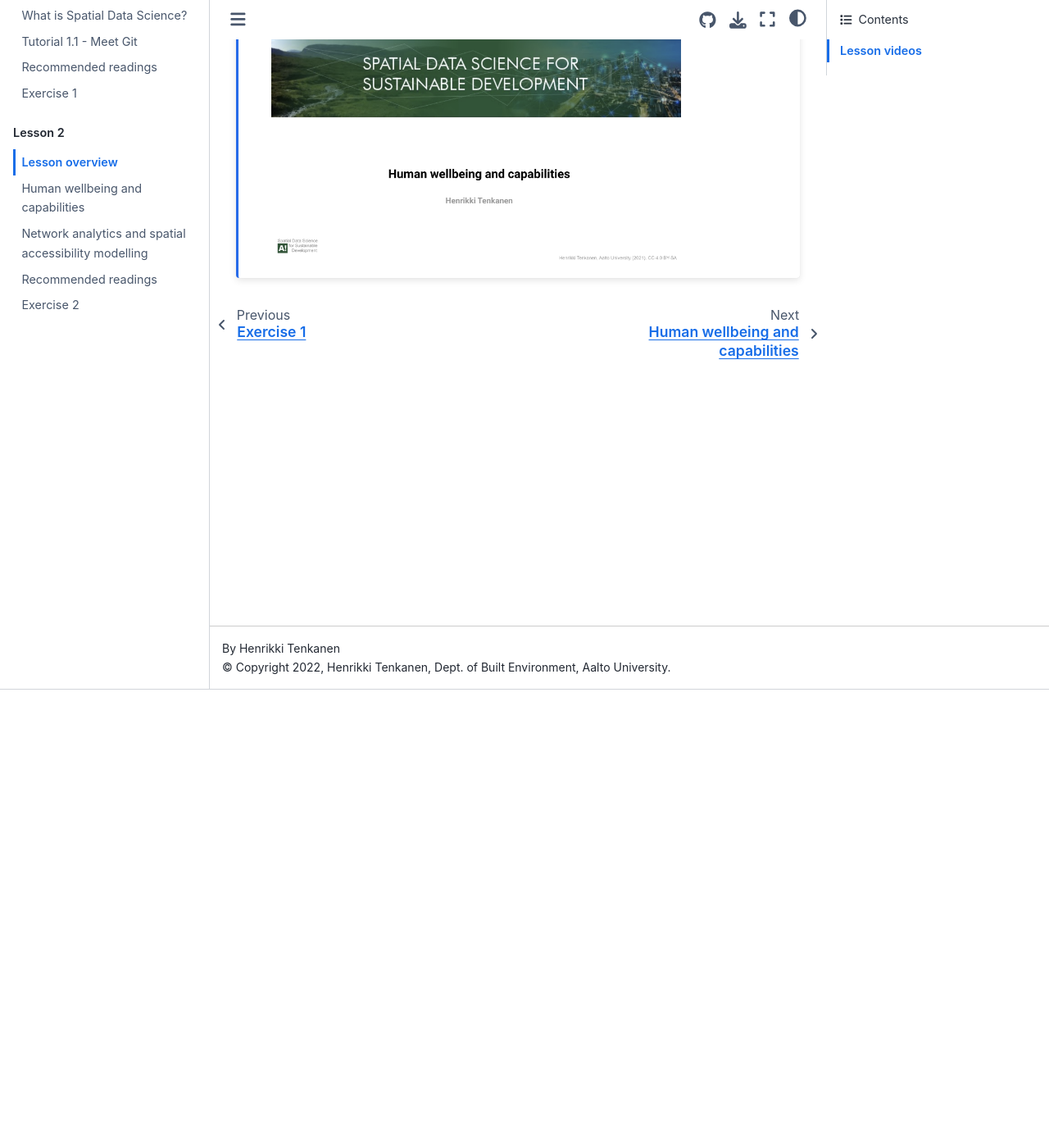
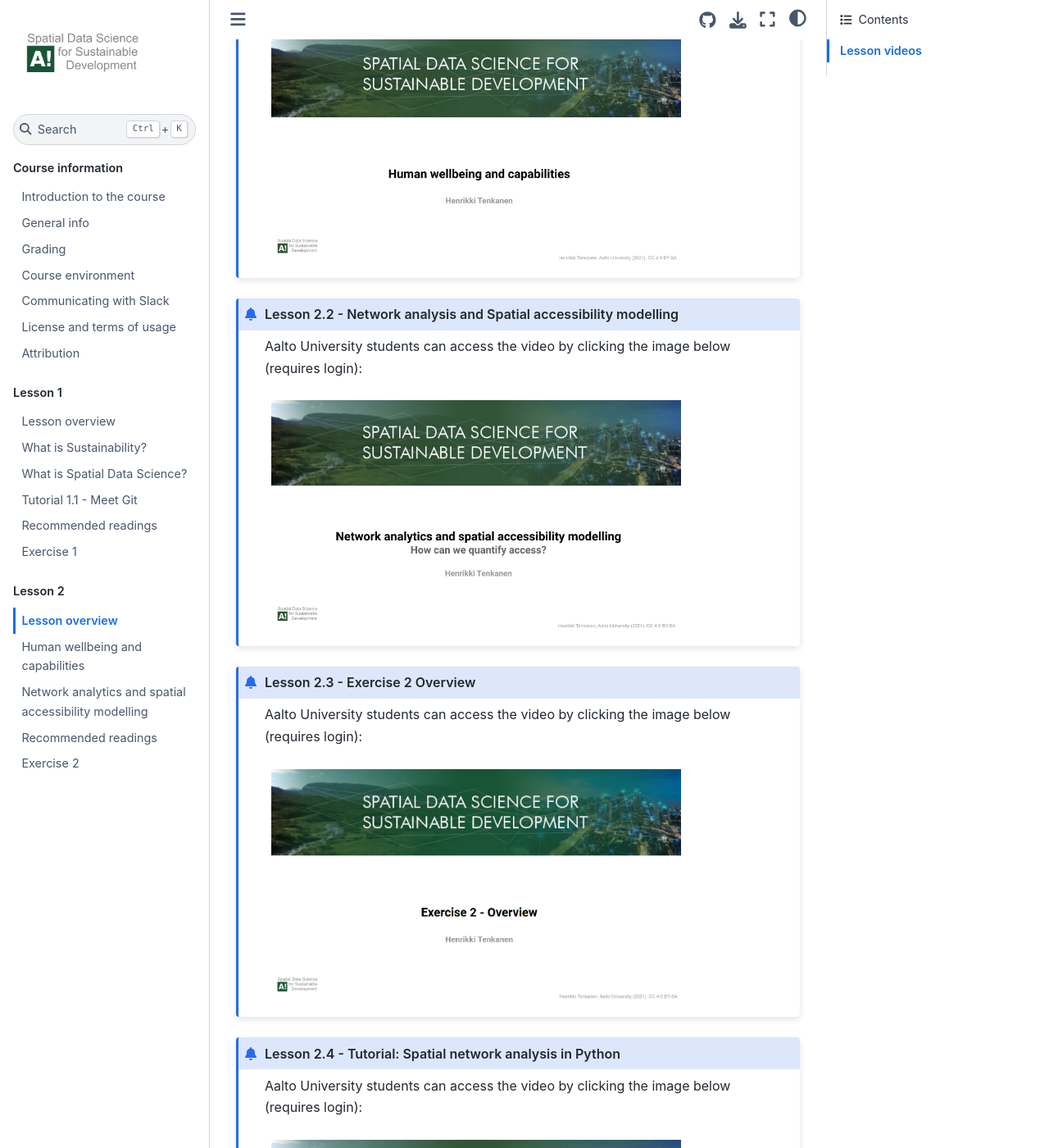
Before and after one commit to AaltoGIS/Sustainability-GIS, a Sphinx documentation site: the page built from source/lessons/L2/lesson-overview.rst, in a window 1280 px wide and 1400 px high, scrolled down 559 px. Shown: the whole window at 82% size. Built offline with Sphinx 7.4.7 and the Sphinx Book theme 1.1.4, drawn with Linux system fonts in a browser that asks for light colours; pages that are not in the unit, such as notebooks, are missing from menus.

Commit message:
Update videos

```diff
--- a/source/lessons/L2/lesson-overview.rst
+++ b/source/lessons/L2/lesson-overview.rst
@@ -22,3 +22,31 @@ To ensure the privacy of participating students at online sessions, the videos w
         :target: https://aalto.cloud.panopto.eu/Panopto/Pages/Viewer.aspx?id=1f628b76-a1f0-4a64-b835-ae21008bce75
         :width: 500px
         :align: left
+
+.. admonition:: Lesson 2.2 - Network analysis and Spatial accessibility modelling
+
+    Aalto University students can access the video by clicking the image below (requires login):
+
+    .. figure:: img/SDS4SD_Lesson_2.2.png
+        :target: https://aalto.cloud.panopto.eu/Panopto/Pages/Viewer.aspx?id=0d21e1c0-0834-4582-84c5-ae2200a6a44f
+        :width: 500px
+        :align: left
+
+
+.. admonition:: Lesson 2.3 - Exercise 2 Overview
+
+    Aalto University students can access the video by clicking the image below (requires login):
+
+    .. figure:: img/SDS4SD_Lesson_2.5.png
+        :target: https://aalto.cloud.panopto.eu/Panopto/Pages/Viewer.aspx?id=b3fd8ca1-de0e-4d31-b871-ae2200a6d143
+        :width: 500px
+        :align: left
+
+.. admonition:: Lesson 2.4 - Tutorial: Spatial network analysis in Python
+
+    Aalto University students can access the video by clicking the image below (requires login):
+
+    .. figure:: img/SDS4SD_Lesson_2.3.png
+        :target: https://aalto.cloud.panopto.eu/Panopto/Pages/Viewer.aspx?id=b1d202f8-cc66-4735-98c8-ae2200a6e02f
+        :width: 500px
+        :align: left
```
